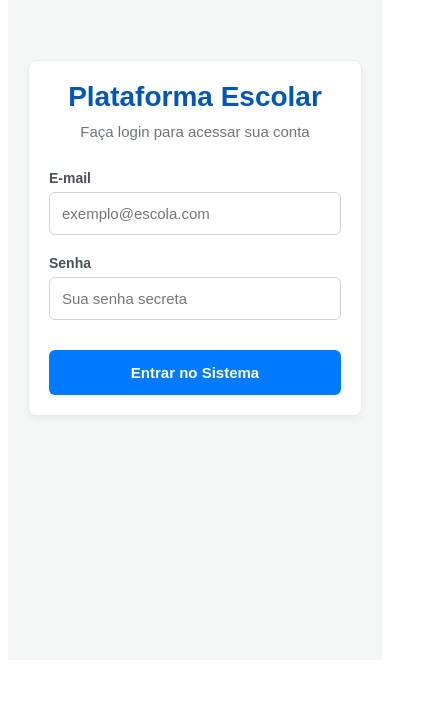
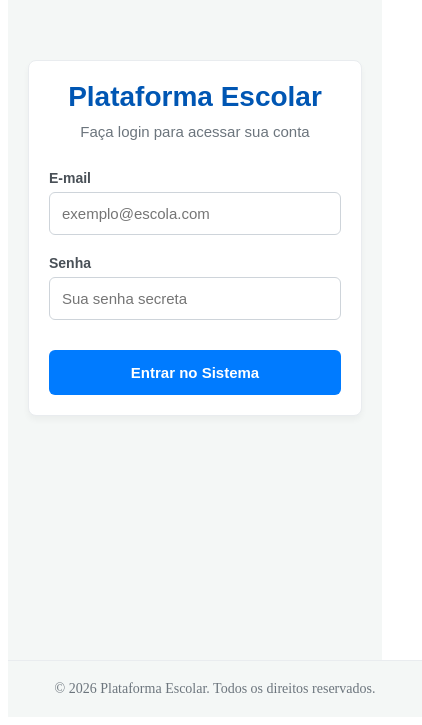
Before and after one commit to jonjgc/plataforma-escolar, a React (Vite) app in the folder frontend/: page /login in a window 390 px wide. Shown: the part 192-917 px from the top of the page, 422 px wide, since content can reach past the window. Before the commit the page ends 860 px from the top, so only its background shows below. Built offline with nearby package versions, Linux system fonts and the light colour scheme.

Commit message:
feat: adiciona rodape global e ajusta responsividade

```diff
--- a/frontend/src/App.tsx
+++ b/frontend/src/App.tsx
@@ -1,6 +1,7 @@
 import React, { useContext } from 'react';
 import { BrowserRouter as Router, Routes, Route, Navigate } from 'react-router-dom';
 import { AuthProvider, AuthContext } from './contexts/AuthContext';
+import { Footer } from './components/ui/Footer';
 import Login from './pages/Login';
 import DashboardProfessor from './pages/DashboardProfessor';
 import DashboardAluno from './pages/DashboardAluno';
@@ -26,7 +27,15 @@ const App: React.FC = () => {
   return (
     <AuthProvider>
       <Router>
-        <AppRoutes />
+        <div style={{ display: 'flex', flexDirection: 'column', minHeight: '100vh' }}>
+
+          <div style={{ flex: 1 }}>
+            <AppRoutes />
+          </div>
+
+          <Footer />
+
+        </div>
       </Router>
     </AuthProvider>
   );
--- a/frontend/src/components/professor/CriarAtividadeForm.tsx
+++ b/frontend/src/components/professor/CriarAtividadeForm.tsx
@@ -33,17 +33,21 @@ const CriarAtividadeForm: React.FC<CriarAtividadeFormProps> = ({ turmas, onSuces
         <Input label="Título da Atividade" type="text" placeholder="Ex: Redação sobre a Guerra Fria" value={titulo} onChange={e => setTitulo(e.target.value)} required />
 
         <Input label="Descrição (o que o aluno deve fazer)" multiline placeholder="Escreva os detalhes aqui..." value={descricao} onChange={e => setDescricao(e.target.value)} required />
+        <div style={{ display: 'flex', gap: '15px', flexWrap: 'wrap' }}>
 
-        <div style={{ display: 'flex', gap: '15px' }}>
-          <Input label="Data e Hora de Entrega" type="datetime-local" value={dataEntrega} onChange={e => setDataEntrega(e.target.value)} required />
+          {/* flex: '1 1 200px' significa: cresça, encolha, mas a base é 200px */}
+          <div style={{ flex: '1 1 200px' }}>
+            <Input label="Data e Hora de Entrega" type="datetime-local" value={dataEntrega} onChange={e => setDataEntrega(e.target.value)} required />
+          </div>
 
-          <div style={{ width: '100%' }}>
+          <div style={{ flex: '1 1 200px' }}>
             <label style={{ fontSize: '14px', marginBottom: '6px', color: '#495057', fontWeight: 600, display: 'block' }}>Turma</label>
             <select value={turmaId} onChange={e => setTurmaId(e.target.value)} required style={{ width: '100%', padding: '12px', borderRadius: '6px', border: '1px solid #ced4da', fontSize: '15px' }}>
               <option value="" disabled>Selecione uma Turma</option>
               {turmas.map(t => <option key={t.id} value={t.id}>{t.nome}</option>)}
             </select>
           </div>
+
         </div>
 
         <Button type="submit" variant="success" style={{ marginTop: '10px' }}>
--- a/frontend/src/components/professor/PainelCorrecao.tsx
+++ b/frontend/src/components/professor/PainelCorrecao.tsx
@@ -57,18 +57,23 @@ const PainelCorrecao: React.FC<PainelCorrecaoProps> = ({ atividade, respostas, o
               <div style={{ background: '#fff', padding: '15px', border: '1px solid #e9ecef', borderRadius: '4px', whiteSpace: 'pre-wrap', marginBottom: '15px' }}>
                 {resp.texto}
               </div>
-              <div style={{ display: 'flex', gap: '15px', alignItems: 'flex-start', borderTop: '1px dashed #ccc', paddingTop: '15px' }}>
-                <div style={{ width: '100px' }}>
+              <div style={{ display: 'flex', gap: '15px', alignItems: 'flex-start', borderTop: '1px dashed #ccc', paddingTop: '15px', flexWrap: 'wrap' }}>
+
+                <div style={{ flex: '1 1 100px', minWidth: '100px' }}>
                   <label style={{ display: 'block', fontSize: '12px', fontWeight: 'bold' }}>Nota (0 a 10)*</label>
-                  <input type="number" min="0" max="10" step="0.1" required value={notas[resp.id] ?? (resp.nota ?? '')} onChange={e => setNotas({...notas, [resp.id]: e.target.value})} style={{ width: '100%', padding: '8px', marginTop: '5px' }} />
+                  <input type="number" min="0" max="10" step="0.1" required value={notas[resp.id] ?? (resp.nota ?? '')} onChange={e => setNotas({...notas, [resp.id]: e.target.value})} style={{ width: '100%', padding: '8px', marginTop: '5px', borderRadius: '4px', border: '1px solid #ccc' }} />
                 </div>
-                <div style={{ flex: 1 }}>
+
+                <div style={{ flex: '3 1 200px' }}>
                   <label style={{ display: 'block', fontSize: '12px', fontWeight: 'bold' }}>Feedback</label>
-                  <textarea value={feedbacks[resp.id] ?? (resp.feedback ?? '')} onChange={e => setFeedbacks({...feedbacks, [resp.id]: e.target.value})} style={{ width: '100%', padding: '8px', marginTop: '5px', minHeight: '40px' }} />
+                  <textarea value={feedbacks[resp.id] ?? (resp.feedback ?? '')} onChange={e => setFeedbacks({...feedbacks, [resp.id]: e.target.value})} style={{ width: '100%', padding: '8px', marginTop: '5px', minHeight: '40px', borderRadius: '4px', border: '1px solid #ccc' }} />
                 </div>
-                <button onClick={() => handleAvaliarResposta(resp.id)} style={{ marginTop: '22px', padding: '10px 15px', background: '#007bff', color: '#fff', border: 'none', borderRadius: '4px', cursor: 'pointer', fontWeight: 'bold' }}>
-                  Salvar Nota
-                </button>
+
+                <div style={{ flex: '1 1 100%', display: 'flex', justifyContent: 'flex-end' }}>
+                  <button onClick={() => handleAvaliarResposta(resp.id)} style={{ padding: '10px 15px', background: '#007bff', color: '#fff', border: 'none', borderRadius: '4px', cursor: 'pointer', fontWeight: 'bold' }}>
+                    Salvar Nota
+                  </button>
+                </div>
               </div>
             </div>
           ))}
--- /dev/null
+++ b/frontend/src/components/ui/Footer.tsx
@@ -0,0 +1,18 @@
+import React from 'react';
+
+export const Footer: React.FC = () => {
+  return (
+    <footer style={{
+      textAlign: 'center',
+      padding: '20px',
+      marginTop: 'auto',
+      color: '#6c757d',
+      fontSize: '14px',
+      borderTop: '1px solid #e9ecef',
+      backgroundColor: '#f4f7f6',
+      width: '100%'
+    }}>
+      &copy; 2026 Plataforma Escolar. Todos os direitos reservados.
+    </footer>
+  );
+};
```
